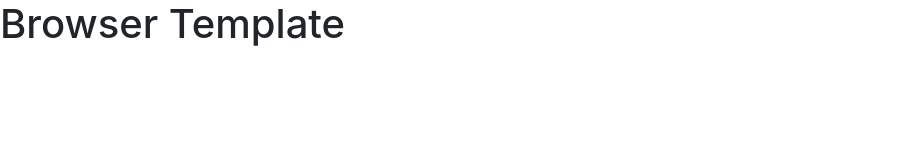
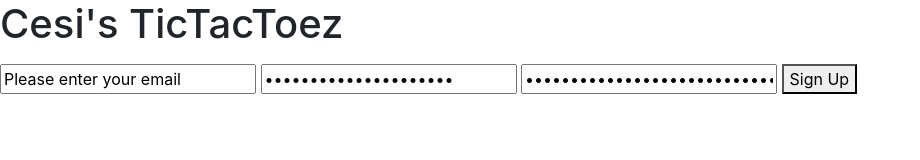
Before and after one commit to cesarinag/tictactoez-client, a website built with webpack: page index.html in a window 1280 px wide. Shown: the whole page, without its empty margins (0-920 px from the left). Built offline with nearby package versions, Linux system fonts and the light colour scheme.

Commit message:
Second commit
Added a user sign-up form in index.html. Am confused about config.js.
Going to go read docs and return.

```diff
--- a/assets/scripts/config.js
+++ b/assets/scripts/config.js
@@ -2,7 +2,7 @@
 
 let apiUrl
 const apiUrls = {
-  production: '<replace-with-heroku-url>',
+  production: 'https://tic-tac-toe-api-production.herokuapp.com',
   development: 'http://localhost:4741'
 }
 
--- a/index.html
+++ b/index.html
@@ -1,7 +1,7 @@
 <!DOCTYPE html>
 <html>
 <head>
-      <title>Example</title>
+<title>TicTacToez Game Project</title>
 <meta name="viewport" content="width=device-width, initial-scale=1">
 
 <!-- Do not add `link` tags-->
@@ -11,7 +11,24 @@
 <script src="public/vendor.js" type="text/javascript" charset="utf-8" defer></script>
 <script src="public/application.js" type="text/javascript" charset="utf-8" defer></script>
 </head>
+
 <body>
-      <h1>Browser Template</h1>
+<h1>Cesi's TicTacToez</h1>
+
+
+<p id="message"></p>
+
+<!-- unauthenticated elements -->
+<div class="notthebayang">
+  <!-- user sign up -->
+  <form id="sign-up">
+    <input type="text" name="cred[email]" value="Please enter your email"/>
+    <input type="password" name="cred[password]" value="Please enter password" />
+    <input type="password" name="cred[password-confirmation]" value="Please confirm your password" />
+    <button type="submit">Sign Up</button>
+  </form>
+</div>
+
+<!-- authenticated elements -->
 </body>
 </html>
```
Also changed, not shown: 1 other file. Lines whose indentation alone changed are shown as unchanged.
